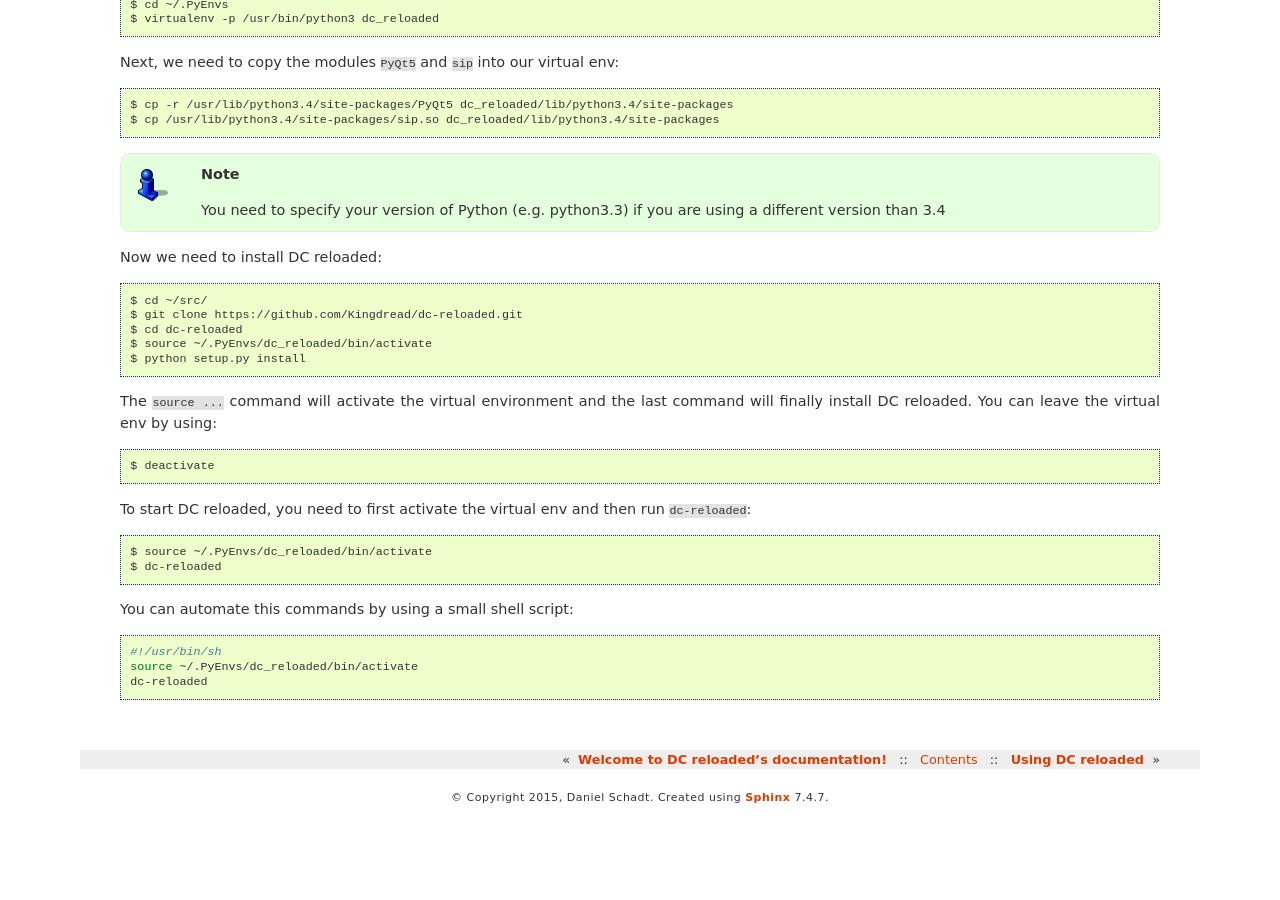
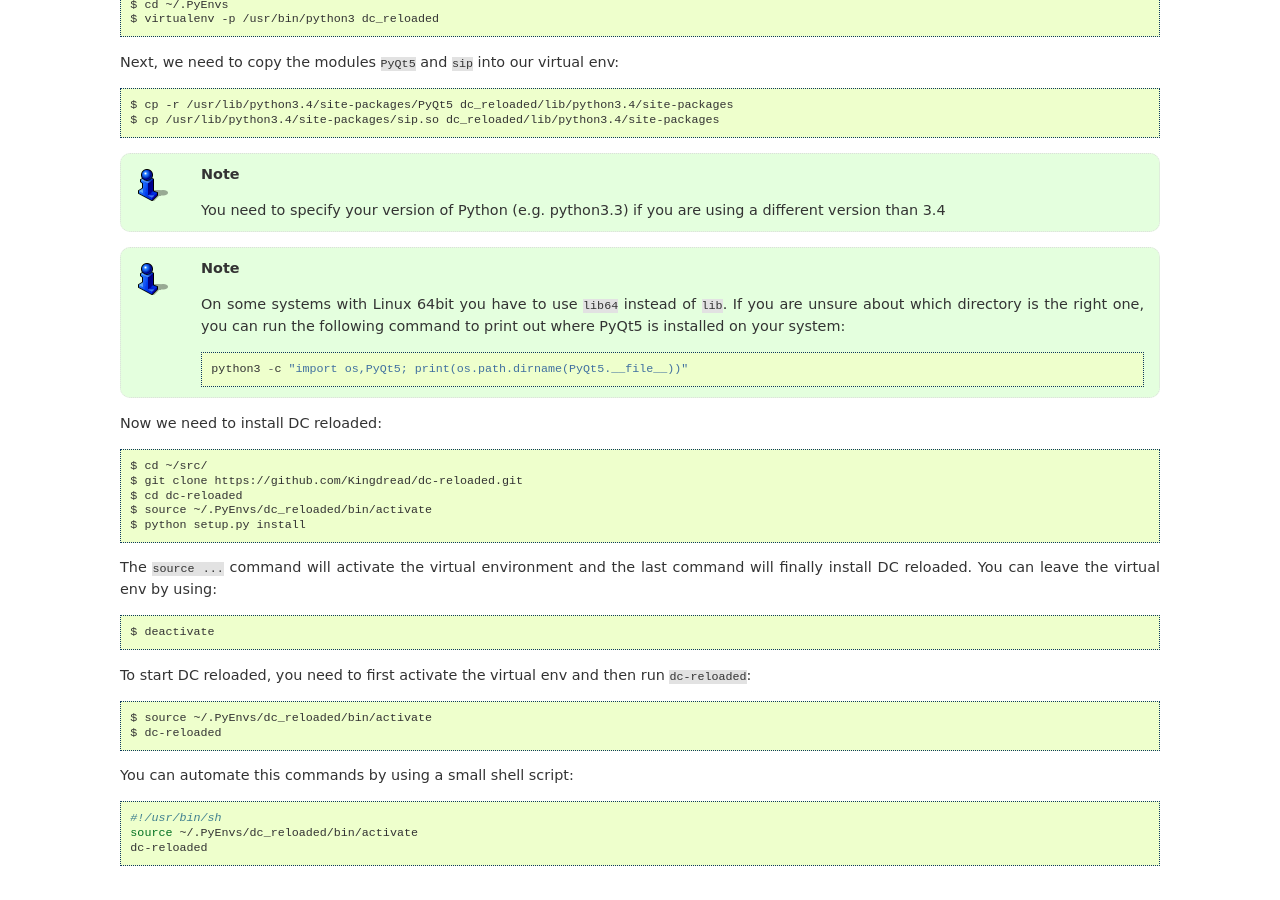
Before and after one commit to Kingdread/dc-reloaded, a Sphinx documentation site: the page built from doc/source/installation.rst, in a window 1280 px wide and 900 px high, scrolled down 1250 px. Built offline with Sphinx 7.4.7, drawn with Linux system fonts in a browser that asks for light colours; formulas are drawn with MathJax 3; before the commit the page ends 2064 px from its top, so only the background shows below that.

Commit message:
Added note for lib64 on 64bit linux
Looks like on some systems the Python libs are in /usr/lib64 instead of
/usr/lib.

```diff
--- a/doc/source/installation.rst
+++ b/doc/source/installation.rst
@@ -84,6 +84,16 @@ Next, we need to copy the modules ``PyQt5`` and ``sip`` into our virtual env::
    You need to specify your version of Python (e.g. python3.3) if you are
    using a different version than 3.4
 
+.. note::
+
+    On some systems with Linux 64bit you have to use ``lib64`` instead of
+    ``lib``. If you are unsure about which directory is the right one, you can
+    run the following command to print out where PyQt5 is installed on your
+    system::
+
+        python3 -c "import os,PyQt5; print(os.path.dirname(PyQt5.__file__))"
+
+
 Now we need to install DC reloaded::
 
     $ cd ~/src/
```
